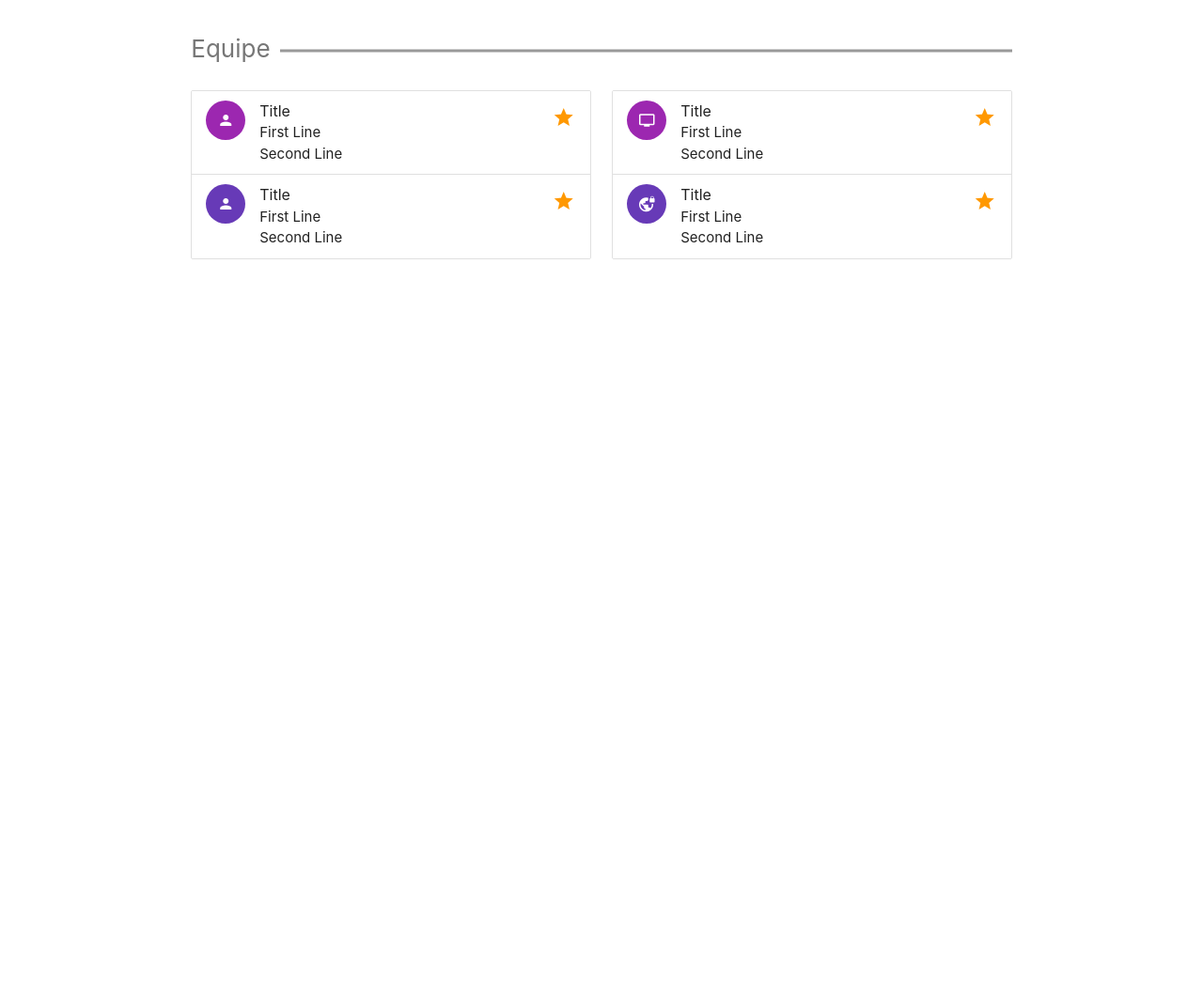
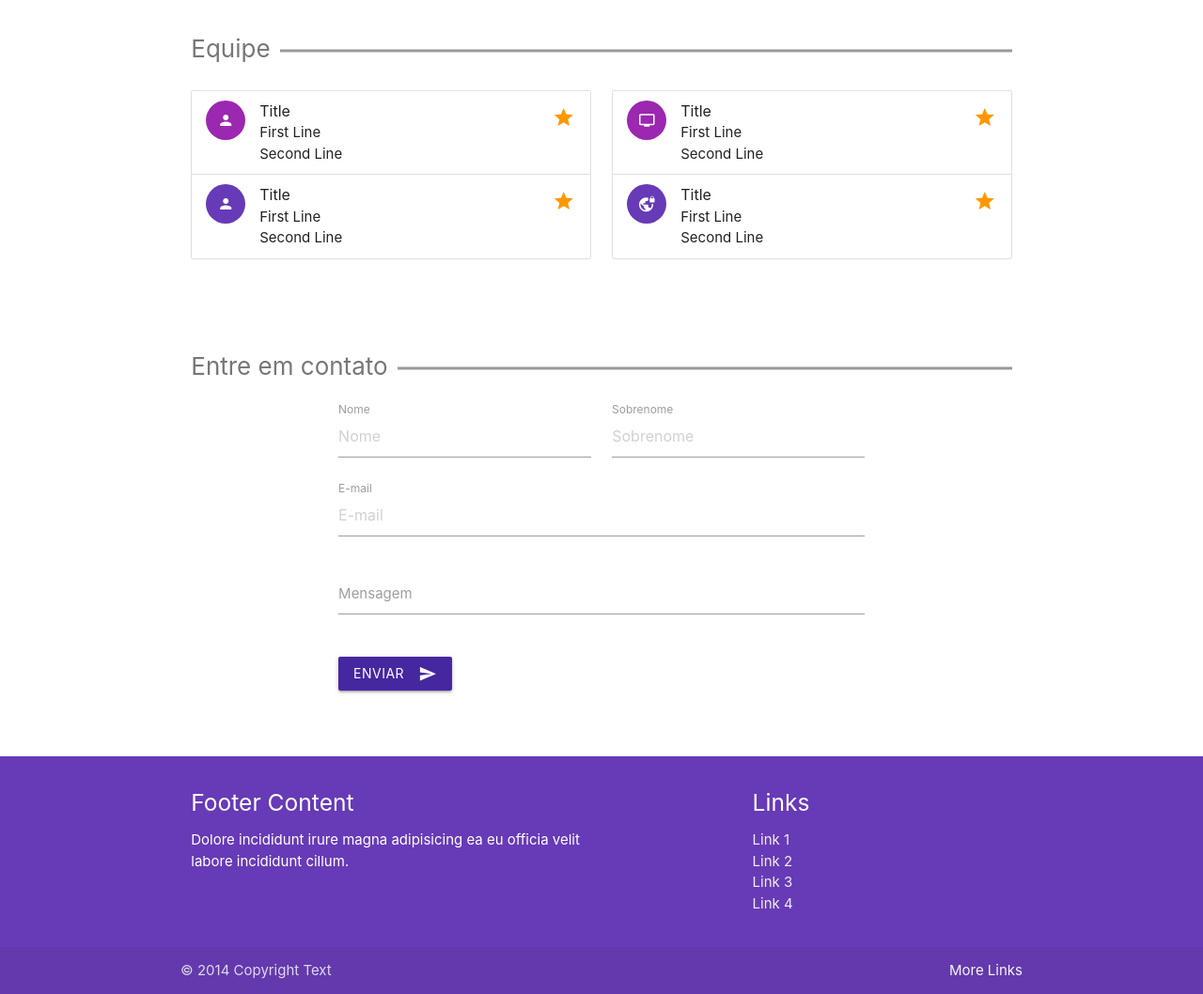
Before and after one commit to AwesomeWolf22/Projeto_7, a plain HTML site: page index.html in a window 1280 px wide. Shown: the part 1397-2455 px from the top of the page at 94% size. Before the commit the page ends 1723 px from the top, so only its background shows below. Drawn offline with nearby package versions, Linux system fonts and the light colour scheme.

Commit message:
Parte 4 do projeto FINAL
* Formulário de cima pede apenas Email
* Formulário Movido para baixo

+ sect4
    + formulário de mensagem
+ rodapé

```diff
--- a/index.html
+++ b/index.html
@@ -38,20 +38,6 @@
                 <form class="col-12">
 
                     <div class="row">
-
-                        <div class="input-field col m6 s12">
-
-                            <input placeholder="Nome" id="first-name" type="text" class="validate">
-                            <label for="first-name">Nome</label>
-
-                        </div><!--input-field-->
-
-                        <div class="input-field col m6 s12">
-
-                            <input placeholder="Sobrenome" id="last-name" type="text" class="validate">
-                            <label for="last-name">Sobrenome</label>
-
-                        </div><!--input-field-->
 
                         <div class="input-field col s12">
 
@@ -336,6 +322,123 @@
 
     </div><!--section-->
 
+    <div class="section sect4">
+
+        <div class="container">
+
+            <div class="row">
+
+                <div class="col s12">
+
+                    <div class="custom-title">
+
+                        <div></div>
+                        <h2>Entre em contato</h2>
+
+                    </div><!--custom-title-->
+
+                </div><!--col-->
+
+                <div class="col s12">
+
+                    <form class="col xl8 offset-xl2 s12">
+
+                        <div class="row">
+
+                            <div class="input-field col m6 s12">
+
+                                <input placeholder="Nome" id="first-name" type="text" class="validate">
+                                <label for="first-name">Nome</label>
+
+                            </div><!--input-field-->
+
+                            <div class="input-field col m6 s12">
+
+                                <input placeholder="Sobrenome" id="last-name" type="text" class="validate">
+                                <label for="last-name">Sobrenome</label>
+
+                            </div><!--input-field-->
+
+                            <div class="input-field col s12">
+
+                                <input placeholder="E-mail" id="email" type="email" class="validate">
+                                <label for="email">E-mail</label>
+
+                            </div><!--input-field-->
+
+                            <div class="input-field col s12">
+
+                                <textarea id="textarea1" class="materialize-textarea"></textarea>
+                                <label for="textarea1">Mensagem</label>
+
+                            </div><!--input-field-->
+
+                            <div class="input-field col s12">
+
+                                <button class="btn waves-effect waves-light deep-purple darken-3" type="submit" name="action">
+                                    Enviar
+                                    <i class="material-icons right">send</i>
+                                </button>
+
+                            </div><!--input-field-->
+
+                        </div><!--row-->
+
+                    </form>
+
+                </div><!--col-->
+
+            </div><!--row-->
+
+        </div><!--container-->
+
+    </div><!--section-->
+
+    <footer class="page-footer deep-purple">
+
+        <div class="container">
+
+            <div class="row">
+
+                <div class="col l6 s12">
+
+                    <h5>Footer Content</h5>
+                    <p>
+                        Dolore incididunt irure magna adipisicing ea
+                        eu officia velit labore incididunt cillum.
+                    </p>
+
+                </div><!--col-->
+
+                <div class="col l4 offset-l2 s12">
+
+                    <h5>Links</h5>
+                    <ul>
+                        <li><a href="#" class="grey-text text-lighten-3">Link 1</a></li>
+                        <li><a href="#" class="grey-text text-lighten-3">Link 2</a></li>
+                        <li><a href="#" class="grey-text text-lighten-3">Link 3</a></li>
+                        <li><a href="#" class="grey-text text-lighten-3">Link 4</a></li>
+                    </ul>
+
+                </div><!--col-->
+
+            </div><!--row-->
+
+        </div><!--container-->
+
+        <div class="footer-copyright">
+
+            <div class="container">
+
+                © 2014 Copyright Text
+                <a href="#" class="grey-text text-lighten-4 right">More Links</a>
+
+            </div><!--container-->
+
+        </div><!--footer-copyright-->
+
+    </footer><!--page-footer-->
+
     <!--  Scripts-->
     <script src="https://code.jquery.com/jquery-2.1.1.min.js"></script>
     <script src="js/materialize.js"></script>
```
